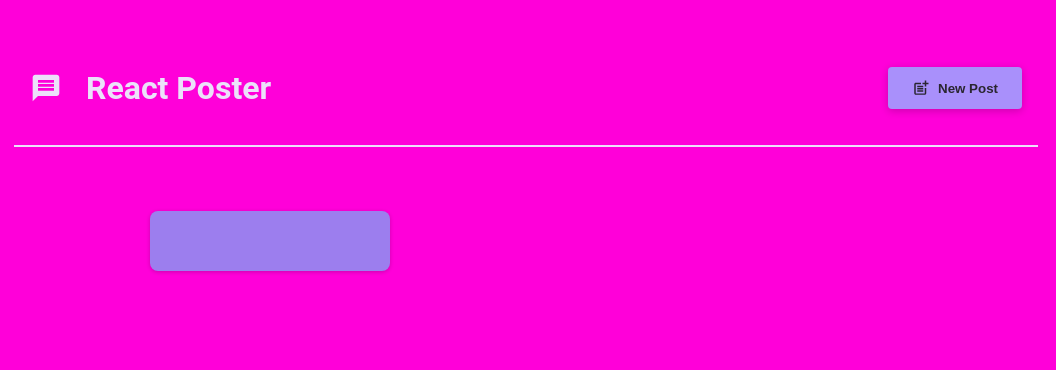
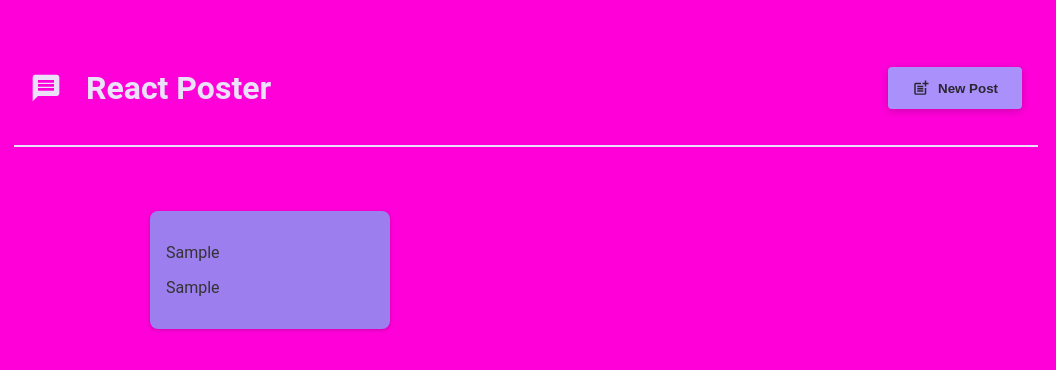
Before and after one commit to AbeOH/twitter-clone, a React (Vite) app: page / in a window 1280 px wide. Both pictures are taken after typing "Sample", "Sample" into the empty fields and a click on the button "Submit". Shown: the top 370 px of the page, without its empty margins (114-1170 px from the left). Built offline with nearby package versions, Linux system fonts and the light colour scheme.

Commit message:
Fixed the post rendering

```diff
--- a/src/components/Post/Post.tsx
+++ b/src/components/Post/Post.tsx
@@ -1,15 +1,15 @@
 import classes from "./post.module.css";
 
 interface PostProps {
-    richPerson: string;
-    companyName: string;
+    author: string;
+    body: string;
 }
 
 function Post(PostProps: PostProps) {
     return (
         <div className={classes.post}>
-            <p className={classes.richPerson}> {PostProps.richPerson}</p>
-            <p className={classes.companyName}>{PostProps.companyName} </p>
+            <p className={classes.author}> {PostProps.author}</p>
+            <p className={classes.body}>{PostProps.body} </p>
         </div>
     );
 }
--- a/src/components/PostList/PostList.tsx
+++ b/src/components/PostList/PostList.tsx
@@ -16,7 +16,7 @@ interface PostListProps {
     postData: {
         body: string;
         author: string;
-        existingPosts: [];
+        existingPosts: Post[];
     };
 }
 
```
